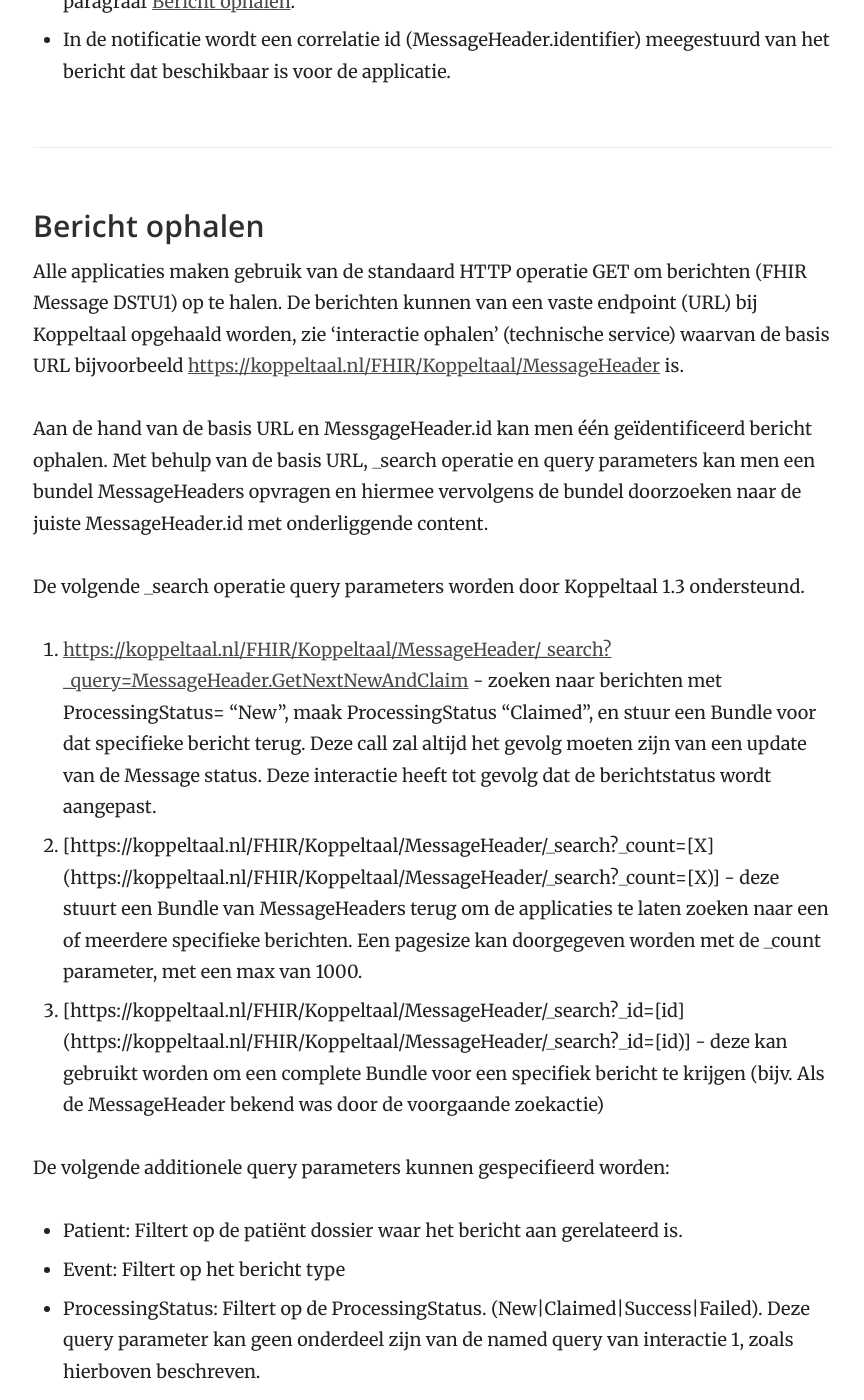
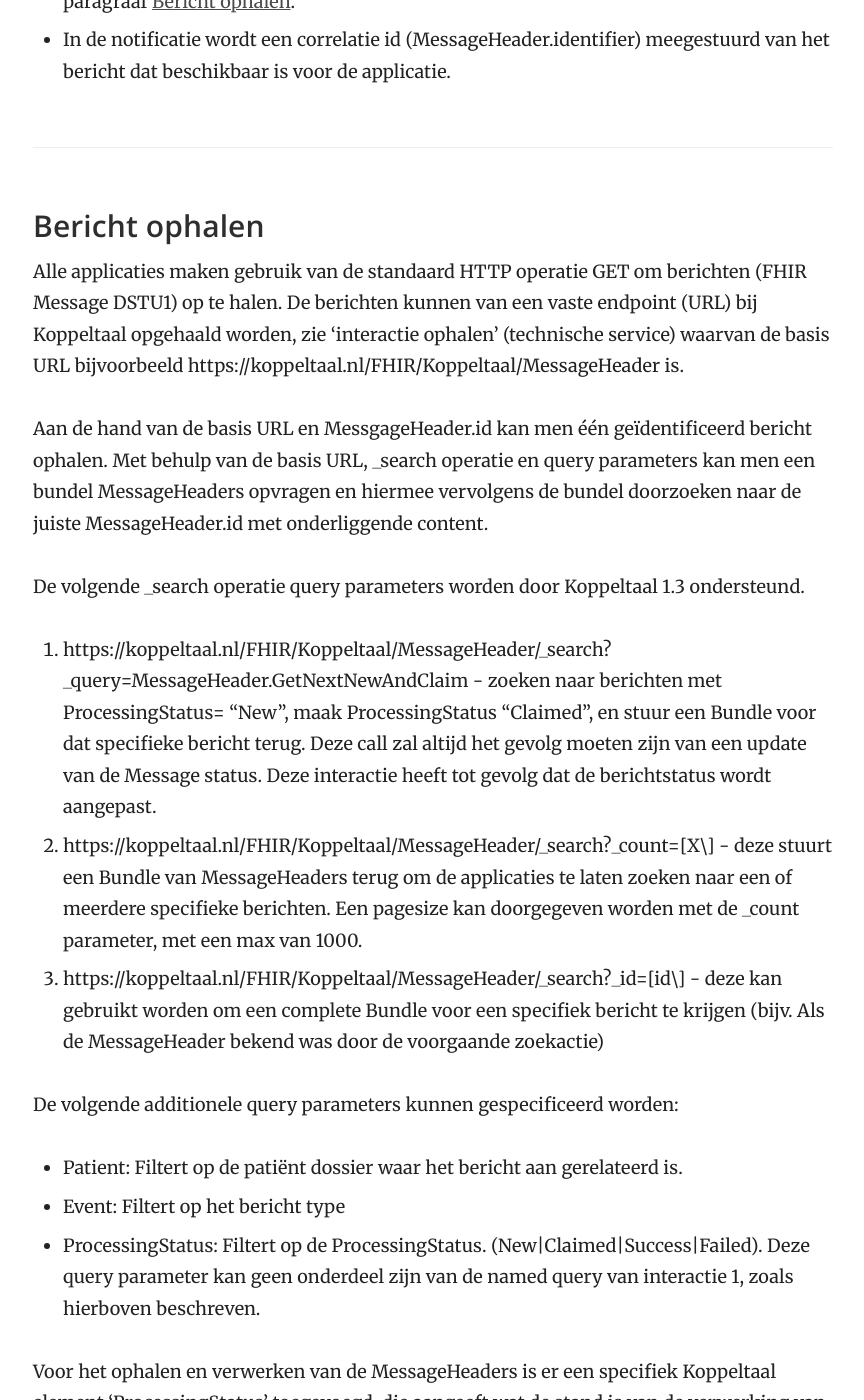
Before and after one commit to Koppeltaal/Koppeltaal-Documentation, a Jekyll site: the page built from technologie-architectuur.md, in a window 1280 px wide and 1400 px high, scrolled down 18405 px. Shown: the whole window, without its empty margins (357-1221 px from the left). Built offline with Jekyll 4.4.1, drawn with Linux system fonts in a browser that asks for light colours.

Commit message:
GitBook: [master] one page modified

```diff
--- a/technologie-architectuur.md
+++ b/technologie-architectuur.md
@@ -469,22 +469,22 @@ Het routeren van binnenkomende berichten gebeurt binnen een domein en de bericht
 Koppeltaal biedt een functie aan om notificaties te versturen als er een nieuw bericht beschikbaar is voor een applicatie. Deze notificatie is geïmplementeerd middels REST WebHooks. Om een notificatie te kunnen ontvangen zijn de volgende configuratie acties nodig:
 
 * Een WebHook URL definiëren, tijdens de registratie en configuratie van een applicatie in het domein, die Koppeltaal kan aanroepen.
-* De lokale implementatie achter de WebHook URL is nodig om notificaties te kunnen interpreteren. Koppeltaal zal een event genereren, ter informatie dat er ‘nieuwe’ berichten beschikbaar zijn. De betreffende applicatie wordt maximaal 5 keer gesignaleerd. De applicatie kan daarna het bericht lezen zoals al beschreven in paragraaf [Bericht ophalen](informatiesystemen-architectuur.md).
+* De lokale implementatie achter de WebHook URL is nodig om notificaties te kunnen interpreteren. Koppeltaal zal een event genereren, ter informatie dat er ‘nieuwe’ berichten beschikbaar zijn. De betreffende applicatie wordt maximaal 5 keer gesignaleerd. De applicatie kan daarna het bericht lezen zoals al beschreven in paragraaf [Bericht ophalen](informatiesystemen-architectuur.md#bericht-ophalen).
 * In de notificatie wordt een correlatie id \(MessageHeader.identifier\) meegestuurd van het bericht dat beschikbaar is voor de applicatie.
 
 ### Bericht ophalen
 
-Alle applicaties maken gebruik van de standaard HTTP operatie GET om berichten \(FHIR Message DSTU1\) op te halen. De berichten kunnen van een vaste endpoint \(URL\) bij Koppeltaal opgehaald worden, zie 'interactie ophalen' \(technische service\) waarvan de basis URL bijvoorbeeld [https://koppeltaal.nl/FHIR/Koppeltaal/MessageHeader](https://koppeltaal.nl/FHIR/Koppeltaal/MessageHeader) is.
+Alle applicaties maken gebruik van de standaard HTTP operatie GET om berichten \(FHIR Message DSTU1\) op te halen. De berichten kunnen van een vaste endpoint \(URL\) bij Koppeltaal opgehaald worden, zie 'interactie ophalen' \(technische service\) waarvan de basis URL bijvoorbeeld https://koppeltaal.nl/FHIR/Koppeltaal/MessageHeader is.
 
 Aan de hand van de basis URL en MessgageHeader.id kan men één geïdentificeerd bericht ophalen. Met behulp van de basis URL, \_search operatie en query parameters kan men een bundel MessageHeaders opvragen en hiermee vervolgens de bundel doorzoeken naar de juiste MessageHeader.id met onderliggende content.
 
 De volgende \_search operatie query parameters worden door Koppeltaal 1.3 ondersteund.
 
-1. [https://koppeltaal.nl/FHIR/Koppeltaal/MessageHeader/\_search?\_query=MessageHeader.GetNextNewAndClaim](https://koppeltaal.nl/FHIR/Koppeltaal/MessageHeader/_search?_query=MessageHeader.GetNextNewAndClaim) - zoeken naar berichten met ProcessingStatus= "New", maak ProcessingStatus "Claimed", en stuur een Bundle voor dat specifieke bericht terug. Deze call zal altijd het gevolg moeten zijn van een update van de Message status. Deze interactie heeft tot gevolg dat de berichtstatus wordt aangepast.
-2. [https://koppeltaal.nl/FHIR/Koppeltaal/MessageHeader/\_search?\_count=\[X\](https://koppeltaal.nl/FHIR/Koppeltaal/MessageHeader/_search?_count=[X\)\] - deze stuurt een Bundle van MessageHeaders terug om de applicaties te laten zoeken naar een of meerdere specifieke berichten. Een pagesize kan doorgegeven worden met de \_count parameter, met een max van 1000.
-3. [https://koppeltaal.nl/FHIR/Koppeltaal/MessageHeader/\_search?\_id=\[id\](https://koppeltaal.nl/FHIR/Koppeltaal/MessageHeader/_search?_id=[id\)\] - deze kan gebruikt worden om een complete Bundle voor een specifiek bericht te krijgen \(bijv. Als de MessageHeader bekend was door de voorgaande zoekactie\)
-
-De volgende additionele query parameters kunnen gespecifieerd worden:
+1. https://koppeltaal.nl/FHIR/Koppeltaal/MessageHeader/\_search?\_query=MessageHeader.GetNextNewAndClaim - zoeken naar berichten met ProcessingStatus= "New", maak ProcessingStatus "Claimed", en stuur een Bundle voor dat specifieke bericht terug. Deze call zal altijd het gevolg moeten zijn van een update van de Message status. Deze interactie heeft tot gevolg dat de berichtstatus wordt aangepast.
+2. https://koppeltaal.nl/FHIR/Koppeltaal/MessageHeader/\_search?\_count=\[X\\] - deze stuurt een Bundle van MessageHeaders terug om de applicaties te laten zoeken naar een of meerdere specifieke berichten. Een pagesize kan doorgegeven worden met de \_count parameter, met een max van 1000.
+3. https://koppeltaal.nl/FHIR/Koppeltaal/MessageHeader/\_search?\_id=\[id\\] - deze kan gebruikt worden om een complete Bundle voor een specifiek bericht te krijgen \(bijv. Als de MessageHeader bekend was door de voorgaande zoekactie\)
+
+De volgende additionele query parameters kunnen gespecificeerd worden:
 
 * Patient: Filtert op de patiënt dossier waar het bericht aan gerelateerd is.
 * Event: Filtert op het bericht type
@@ -514,7 +514,7 @@ Volgens de OAuth2 specificaties kunnen er twee typen Clients worden onderscheide
 * "Public Client" Een Public Client draait volledig op een eindgebruiker apparaat. Gevolg is dat de applicatie geen "cliënt secret" kan beschermen in het geval dat er ook geen applicatie logica op een server zou draaien. Voorbeelden JavaScript app in een browser. The Ranj Kick-ASS game is een voorbeeld van een Public Client applicatie.
 * "Confidential Client" Is een applicatie die een "cliënt secret" kan beschermen door gebruik te maken van “server-side business logic”. Het grote verschil tussen Publieke en Confidentiële Clients is als de Client de toegang tot het Token endpoint gebruikt, de confidentiële Client de client\_id en client\_secret als basis authenticatie header kan aanleveren.
 
-Toegangstokens worden aangevraagd bij een OAuth2-compatibele autorisatieserver \(Koppeltaal server\) via een TLS beveiligde kanaal \(zie hoofdstuk "[Beveiliging](https://stibbe.gitbook.io/koppeltaal-1-3-x-architectuur/technologie-architectuur#beveiliging)"\).
+Toegangstokens worden aangevraagd bij een OAuth2-compatibele autorisatieserver \(Koppeltaal server\) via een TLS beveiligde kanaal \(zie hoofdstuk "[Beveiliging](technologie-architectuur.md#beveiliging)"\).
 
 Configuratie gegevens, zoals codes en toegangstokens, kan men via de Conformance Statement \(zie paragraaf De '[Conformance Statement](https://stibbe.gitbook.io/koppeltaal-1-3-x-architectuur/technologie-architectuur#de-conformance-statement)' \) opvragen.
 
```
